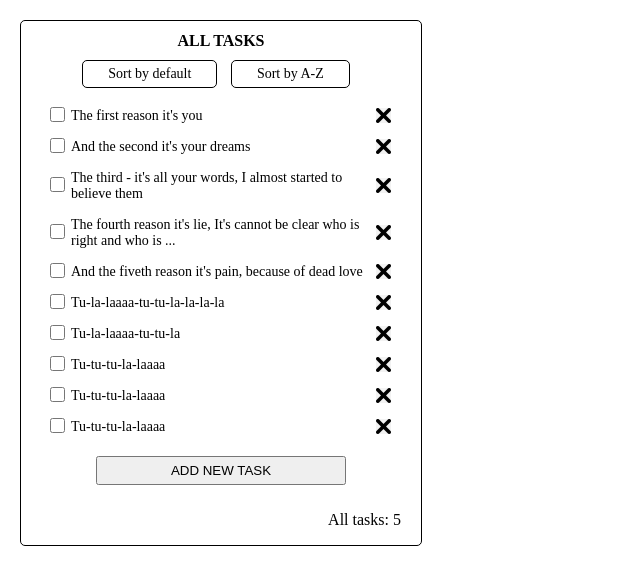
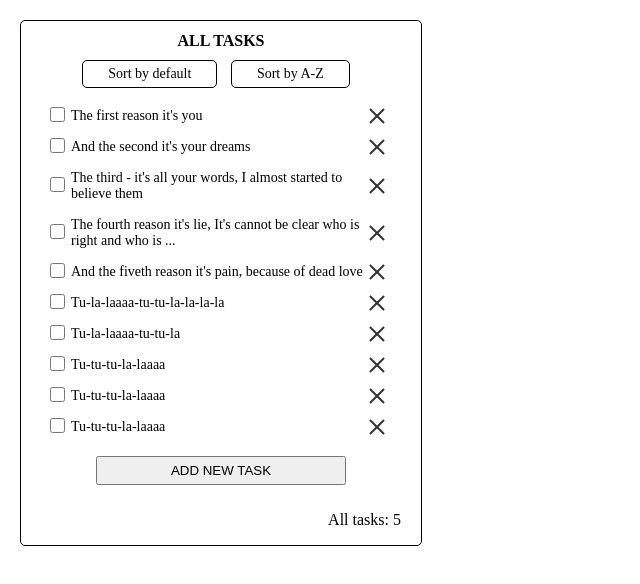
Before and after one commit to dkrech07/to-do-list, a plain HTML site: page public/index.html in a window 1280 px wide. Shown: the whole page, without its empty margins (0-640 px from the left). Drawn offline with Linux system fonts and the light colour scheme.

Commit message:
Дорабатыает крестики удаления таска

```diff
--- a/public/style.css
+++ b/public/style.css
@@ -78,15 +78,28 @@
 
 .task .remove {
   position: absolute;
-  font-size: 0;
   top: 50%;
+  right: 0;
   margin-top: -10px;
-  right: 0;
   width: 20px;
   height: 20px;
-  background-image: url(img/remove.png);
-  background-position: 0px 2px;
-  background-repeat: no-repeat;
+  font-size: 0;
+}
+
+.task .remove::before, .task .remove::after {
+position: absolute;
+content: ' ';
+height: 20px;
+width: 2px;
+background-color: #333;
+}
+
+.task .remove::before {
+transform: rotate(45deg);
+}
+
+.task .remove::after {
+transform: rotate(-45deg);
 }
 
 .new-task-button {
```
Also changed, not shown: public/img/remove.png (deleted).
